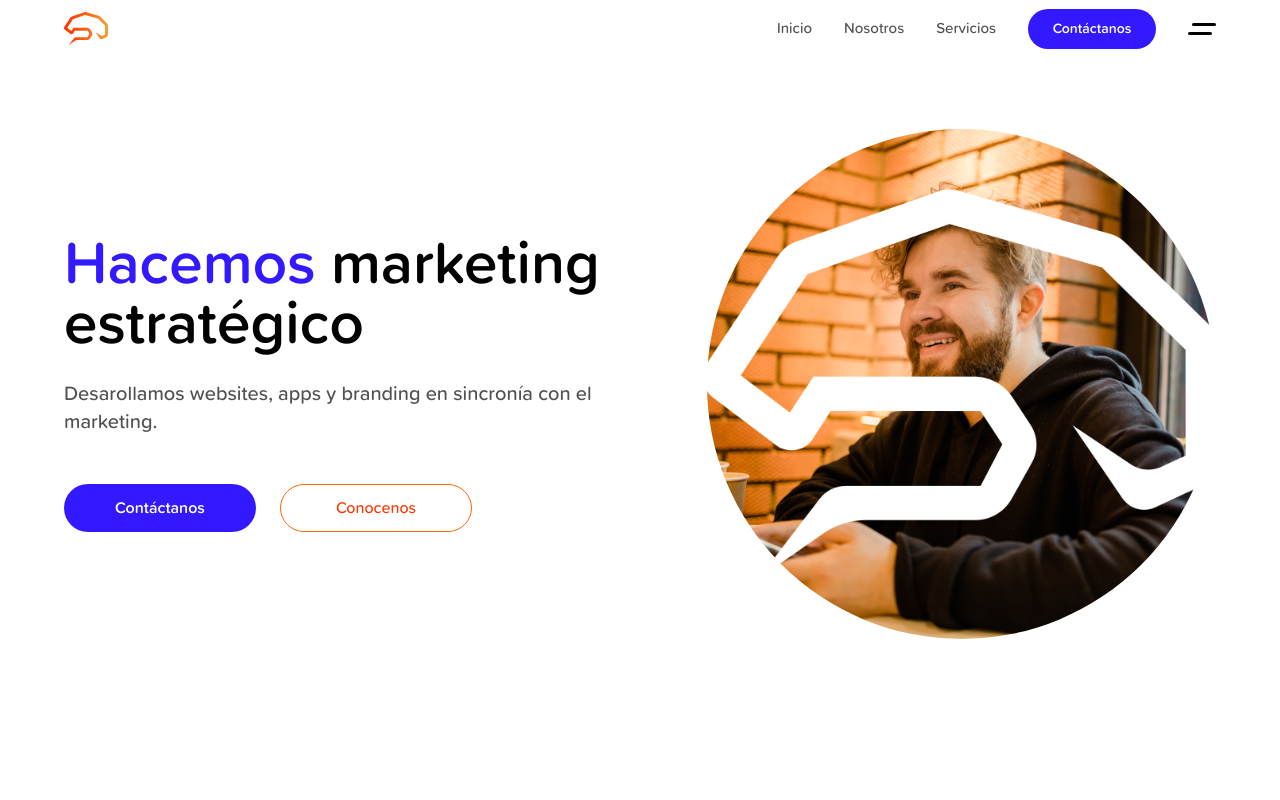
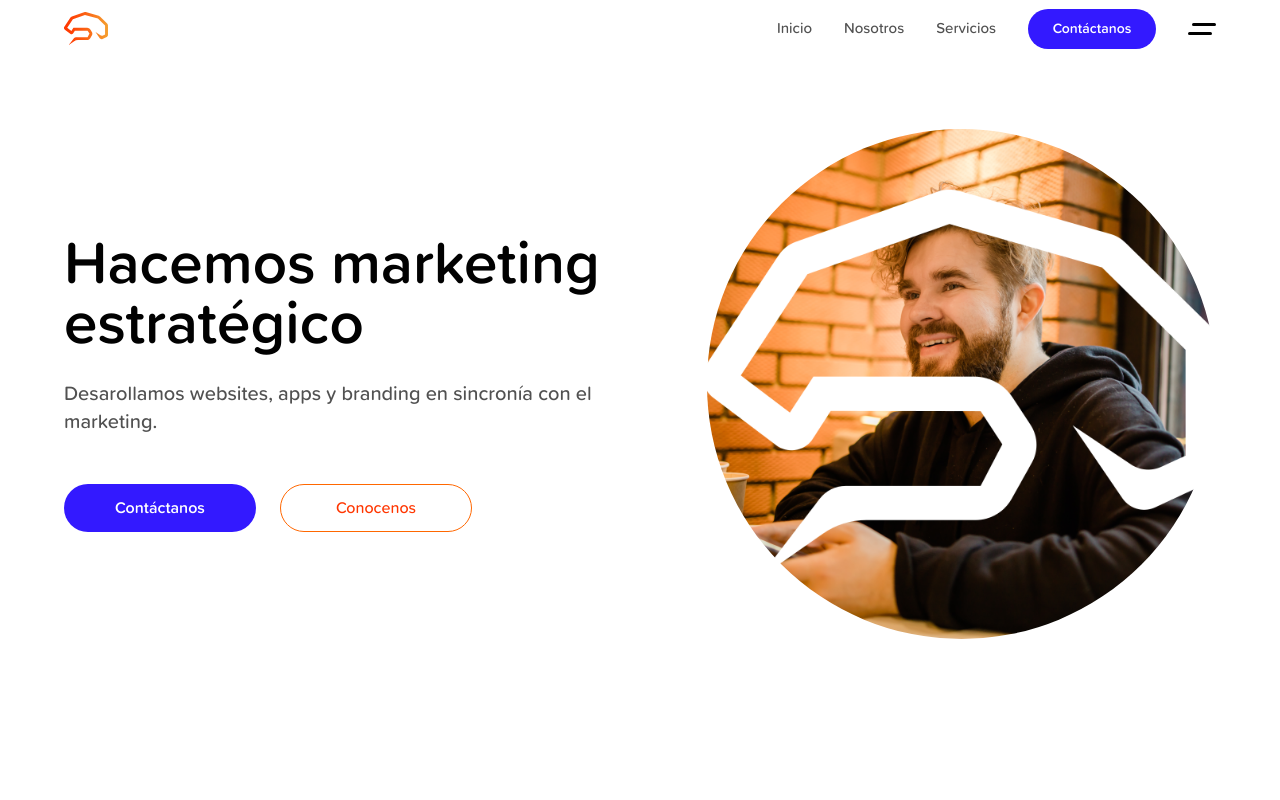
Before and after one commit to saufth/emah-dev, a Next.js app: page / in a window 1280 px wide. Shown: the top 800 px of the page. Built offline with nearby package versions, Linux system fonts and the light colour scheme.

Commit message:
Home hero styles moved to styles layer

```diff
--- a/src/components/navigation/Navbar.tsx
+++ b/src/components/navigation/Navbar.tsx
@@ -29,9 +29,9 @@ const Navbar = () => {
   const theme: Theme = 'dark'
   // Animation
   const [isOpen, toggle] = useCycle(false, true)
-
+  /** Handle the Menu state */
   const handleToggle = () => toggle()
-
+  /** Close the Menu but not open */
   const closeToggle = () => isOpen && toggle()
 
   return (
--- a/src/pages/index.tsx
+++ b/src/pages/index.tsx
@@ -7,6 +7,8 @@ import Link from '../components/navigation/Link'
 import Image from 'next/image'
 // Types
 import { AboutProps } from '../types/sections'
+// Styles
+import styles from '../styles/pages/Home.module.css'
 
 /** About section configuration */
 const aboutConfig: AboutProps = {
@@ -45,43 +47,36 @@ const HomePage = () => {
   return (
     <HomeLayout>
       <main>
-        <section>
-          <div className='h-auto md:h-3xl max-w-7xl mx-auto flex flex-col-reverse md:flex-row gap-x-5'>
-            <div className='w-full md:w-[55%] h-full flex flex-col justify-center gap-y-12'>
-              <div className='space-y-6 text-center md:text-left'>
-                {/* <span className='font-cairo-medium text-xl mdtext-2xl text-emah-gray/50'>
-                  Endless Posibilities
-                </span> */}
-                <header>
+        <section className={styles.hero}>
+          <div className={styles.heroContent}>
+            <header className={styles.heroHeader}>
               <h1>
-                    <span className='text-emah-blue'>Hacemos</span> marketing estratégico
+                <span className={styles.textHighlighted}>Hacemos</span> marketing estratégico
               </h1>
-                </header>
-                <p className='text-xl text-emah-gray'>
+              <p className={styles.heroDescription}>
                 Desarollamos websites, apps y branding en sincronía con el marketing.
               </p>
-              </div>
-              <div className='flex justify-center md:justify-start items-center gap-6'>
+            </header>
+            <div className={styles.heroOptions}>
               <CallToAction theme='dark' large />
-                <div className='hidden md:block'>
+              <div className={styles.heroLink}>
                 <Link href='/about'>
                   Conocenos
                 </Link>
               </div>
             </div>
           </div>
-            <div className='my-16 md:my-0 px-16 md:px-0 w-full md:w-[45%] grid place-content-center'>
+          <div className={styles.heroImageWrap}>
             <Image
               alt='emah marketing solutions'
               src='/images/sections/hero/home.png'
               width={640}
               height={640}
-                className='overflow-hidden rounded-full'
+              className={styles.heroImage}
             />
           </div>
-          </div>
         </section>
-        <div className='mt-48 md:mt-24'>
+        <div className={styles.about}>
           <About {...aboutConfig} />
         </div>
       </main>
--- a/src/styles/data-display/Showcase.module.css
+++ b/src/styles/data-display/Showcase.module.css
@@ -5,9 +5,9 @@
     h-auto md:h-md lg:h-xl
     [&>div]:w-full [&>div]:md:w-1/2
     [&>div]:h-auto [&>div]:md:h-full
-    /* Spacing */
     /* Flexbox & Grid */
-    flex flex-col-reverse md:flex-row
+    flex
+    flex-col-reverse md:flex-row
     md:gap-x-10 gap-y-6 md:gap-y-0;
 }
 
--- /dev/null
+++ b/src/styles/pages/Home.module.css
@@ -0,0 +1,86 @@
+.hero {
+  @apply
+    /* Sizing */
+    max-w-7xl
+    h-auto md:h-3xl
+    /* Spacing */
+    mx-auto
+    /* Flexbox & Grid */
+    flex
+    flex-col-reverse md:flex-row
+    gap-x-5;
+}
+
+.heroContent {
+  @apply
+    /* Sizing */
+    w-full md:w-[55%]
+    h-full
+    /* Flexbox & Grid */
+    flex
+    flex-col
+    justify-center
+    gap-y-12;
+}
+
+.heroHeader {
+  @apply
+    /* Spacing */
+    space-y-6
+    /* Typography */
+    text-center md:text-left;
+}
+
+.heroHighlighted {
+  @apply
+    /* Typography */
+    text-emah-blue;
+}
+
+.heroDescription {
+  @apply
+    /* Typography */
+    text-xl
+    text-emah-gray;
+}
+
+.heroOptions {
+  @apply
+    /* Flexbox & Grid */
+    flex
+    justify-center md:justify-start
+    items-center
+    gap-6;
+}
+
+.heroLink {
+  @apply
+    /* Layout */
+    hidden md:block;
+}
+
+.heroImageWrap {
+  @apply
+    /* Sizing */
+    w-full md:w-[45%]
+    /* Spacing */
+    px-16 md:px-0
+    my-16 md:my-0
+    /* Flexbox & Grid */
+    grid
+    place-content-center;
+}
+
+.heroImage {
+  @apply
+    /* Layout */
+    overflow-hidden
+    /* Border */
+    rounded-full;
+}
+
+.about {
+  @apply
+    /* Spacing */
+    mt-48 md:mt-24;
+}
--- a/src/styles/sections/Footer.module.css
+++ b/src/styles/sections/Footer.module.css
@@ -47,7 +47,8 @@
     pb-12
     mx-auto
     /* Flexbox & Grid */
-    flex flex-col md:flex-row
+    flex
+    flex-col md:flex-row
     justify-center md:justify-between
     items-center
     gap-y-5;
```
Lines whose indentation alone changed are shown as unchanged.
